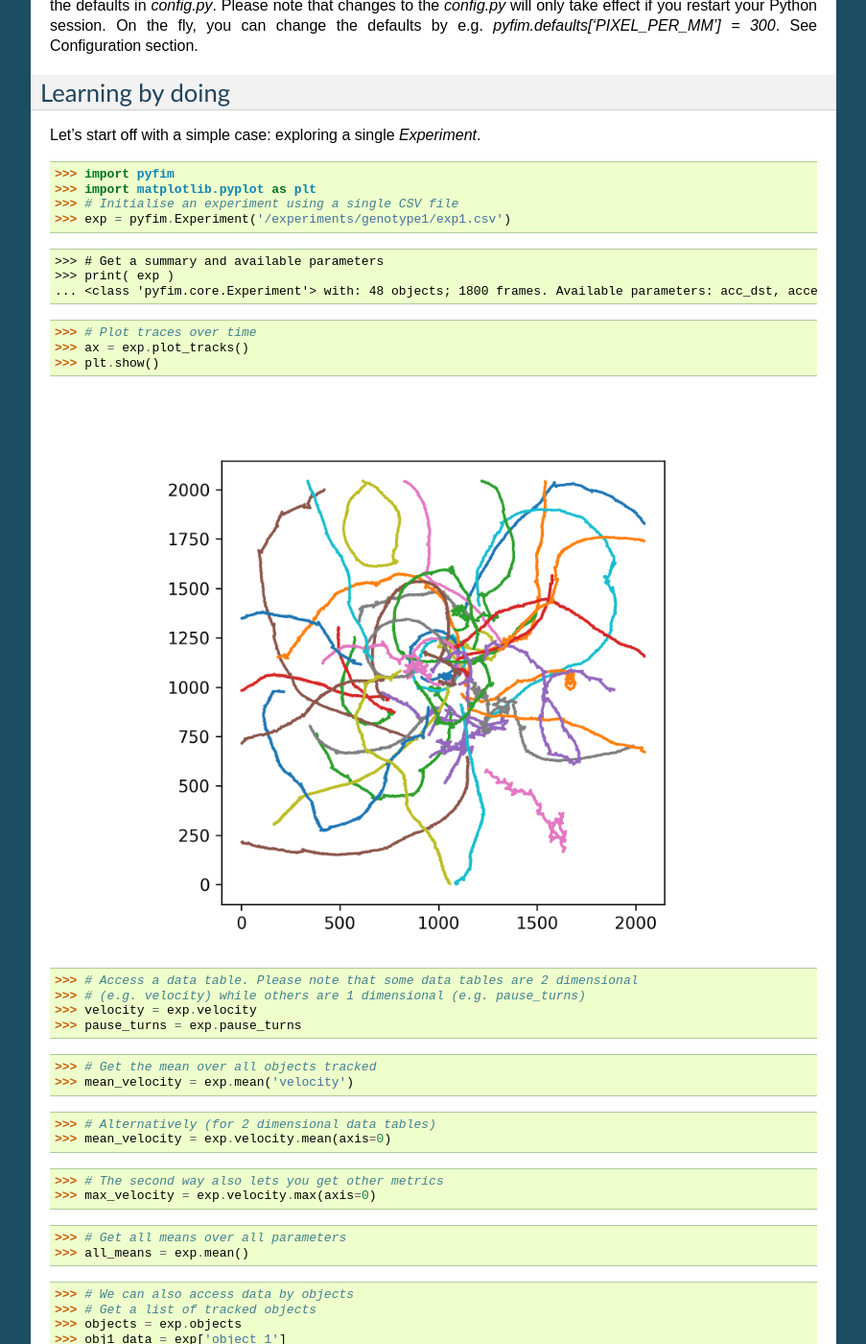
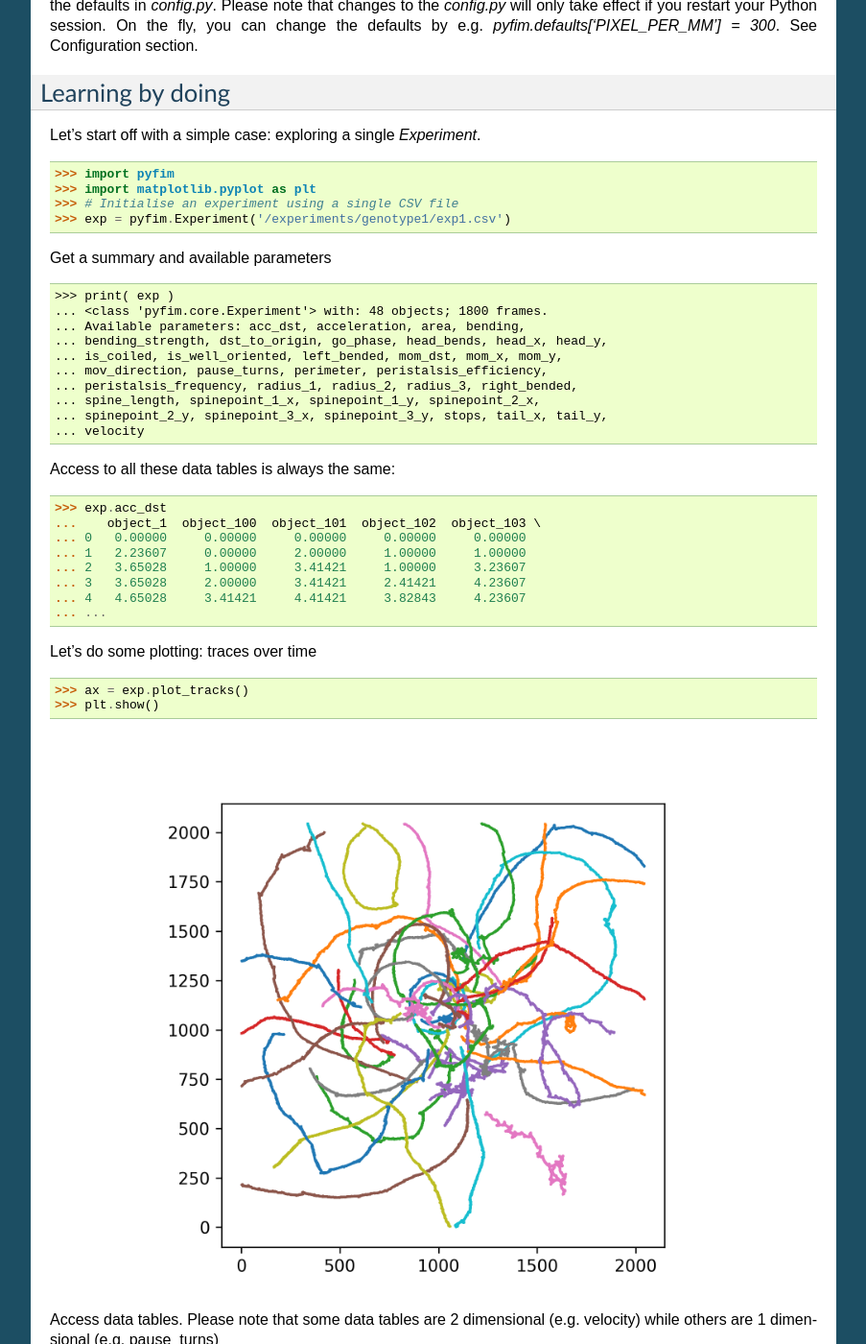
Before and after one commit to schlegelp/pyfim, a Sphinx documentation site: the page built from docs/source/introduction.rst, in a window 1280 px wide and 1400 px high, scrolled down 447 px. Shown: the whole window at 96% size, without its empty margins (198-1101 px from the left). Built offline with Sphinx 7.4.7, drawn with Linux system fonts in a browser that asks for light colours; some of the changed text lies outside the part shown.

Commit message:
docs update

```diff
--- a/docs/source/introduction.rst
+++ b/docs/source/introduction.rst
@@ -36,11 +36,32 @@ Let's start off with a simple case: exploring a single `Experiment`.
 >>> # Initialise an experiment using a single CSV file
 >>> exp = pyfim.Experiment('/experiments/genotype1/exp1.csv')
 
->>> # Get a summary and available parameters
+Get a summary and available parameters
+
 >>> print( exp )
-... <class 'pyfim.core.Experiment'> with: 48 objects; 1800 frames. Available parameters: acc_dst, acceleration, area, bending, bending_strength, dst_to_origin, go_phase, head_bends, head_x, head_y, is_coiled, is_well_oriented, left_bended, mom_dst, mom_x, mom_y, mov_direction, pause_turns, perimeter, peristalsis_efficiency, peristalsis_frequency, radius_1, radius_2, radius_3, right_bended, spine_length, spinepoint_1_x, spinepoint_1_y, spinepoint_2_x, spinepoint_2_y, spinepoint_3_x, spinepoint_3_y, stops, tail_x, tail_y, velocity
+... <class 'pyfim.core.Experiment'> with: 48 objects; 1800 frames.
+... Available parameters: acc_dst, acceleration, area, bending,
+... bending_strength, dst_to_origin, go_phase, head_bends, head_x, head_y,
+... is_coiled, is_well_oriented, left_bended, mom_dst, mom_x, mom_y,
+... mov_direction, pause_turns, perimeter, peristalsis_efficiency,
+... peristalsis_frequency, radius_1, radius_2, radius_3, right_bended,
+... spine_length, spinepoint_1_x, spinepoint_1_y, spinepoint_2_x,
+... spinepoint_2_y, spinepoint_3_x, spinepoint_3_y, stops, tail_x, tail_y,
+... velocity
 
->>> # Plot traces over time
+Access to all these data tables is always the same:
+
+>>> exp.acc_dst
+...    object_1  object_100  object_101  object_102  object_103 \
+... 0   0.00000     0.00000     0.00000     0.00000     0.00000
+... 1   2.23607     0.00000     2.00000     1.00000     1.00000
+... 2   3.65028     1.00000     3.41421     1.00000     3.23607
+... 3   3.65028     2.00000     3.41421     2.41421     4.23607
+... 4   4.65028     3.41421     4.41421     3.82843     4.23607
+... ...
+
+Let's do some plotting: traces over time
+
 >>> ax = exp.plot_tracks()
 >>> plt.show()
 
@@ -49,29 +70,44 @@ Let's start off with a simple case: exploring a single `Experiment`.
    :alt: Tracks
    :align: left
 
->>> # Access a data table. Please note that some data tables are 2 dimensional
->>> # (e.g. velocity) while others are 1 dimensional (e.g. pause_turns)
+Access data tables. Please note that some data tables are 2 dimensional
+(e.g. velocity) while others are 1 dimensional (e.g. pause_turns)
+
 >>> velocity = exp.velocity
 >>> pause_turns = exp.pause_turns
 
->>> # Get the mean over all objects tracked
+Get the mean over all objects tracked
+
 >>> mean_velocity = exp.mean('velocity')
 
->>> # Alternatively (for 2 dimensional data tables)
+Alternatively (for 2 dimensional data tables)
+
 >>> mean_velocity = exp.velocity.mean(axis=0)
 
->>> # The second way also lets you get other metrics
+The second way also lets you get other metrics
+
 >>> max_velocity = exp.velocity.max(axis=0)
 
->>> # Get all means over all parameters
+Get all means over all parameters
+
 >>> all_means = exp.mean()
 
->>> # We can also access data by objects
->>> # Get a list of tracked objects
->>> objects = exp.objects
+We can also access data by objects: get a list of tracked objects
+
+>>> exp.objects
+... ['object_1',
+... 'object_100',
+... 'object_101',
+... 'object_102',
+... 'object_103',
+... ...
+
+Access all parameters for a single object:
+
 >>> obj1_data = exp['object_1']
 
->>> # Get velocity for the 5 objects
+Plot velocity for the first 5 objects
+
 >>> vel = exp.velocity.iloc[:,:5]
 >>> # Smooth over 20 frames
 >>> vel = vel.rolling(window=20).mean()
@@ -86,7 +122,8 @@ Let's start off with a simple case: exploring a single `Experiment`.
    :alt: Velocity over time
    :align: left
 
->>> # Plot some frequency parameters over all objects
+Plot some frequency parameters over all objects
+
 >>> param_to_plot = ['head_bends','pause_turns','stops']
 >>> ax = exp.mean().loc[param_to_plot].T.plot(kind='box')
 >>> ax.set_ylabel('freq [Hz]')
@@ -109,12 +146,14 @@ Next, lets have a look at `Collections`:
 >>> exp1 = pyfim.Experiment(exp1_folder)
 >>> exp2 = pyfim.Experiment(exp2_folder)
 
->>> # Initialise a Collection and add the Experiments
+Initialise a Collection and add the Experiments
+
 >>> coll = pyfim.Collection()
 >>> coll.add_data(exp1, label='genotypeI')
 >>> coll.add_data(exp2, label='genotypeII')
 
->>> # Get a summary of the Collection
+Get a summary of the Collection
+
 >>> coll
 ... <class 'pyfim.core.Collection'> with 3 experiments:
 ...          name  n_objects  n_frames
@@ -123,7 +162,8 @@ Next, lets have a look at `Collections`:
 ... 2  genotypeII         47      1800
 ... Available parameters: tail_x, mom_dst, acc_dst, is_well_oriented, spinepoint_3_y, spine_length, right_bended, spinepoint_1_x, radius_2, peristalsis_frequency, radius_1, acceleration, spinepoint_1_y, area, head_bends, spinepoint_2_y, mom_y, go_phase, peristalsis_efficiency, bending_strength, spinepoint_2_x, tail_y, spinepoint_3_x, velocity, perimeter, pause_turns, head_x, mov_direction, left_bended, dst_to_origin, bending, head_y, is_coiled, radius_3, mom_x, stops
 
->>> # Get and plot a single parameter
+Get and plot a single parameter
+
 >>> mean_acc_dst = coll.acc_dst
 >>> ax = mean_acc_dst.plot(kind='box')
 >>> ax.set_ylabel('accumulated distance')
@@ -134,8 +174,9 @@ Next, lets have a look at `Collections`:
    :alt: Box plot of parameters
    :align: left
 
->>> # Collections have a built-in plotting function that lets you plot
->>> # multiple parameters as boxplots
+Collections have a built-in plotting function that lets you plot multiple
+parameters as boxplots
+
 >>> ax = coll.plot(['head_bends','pause_turns','stops'])
 >>> plt.show()
 
```
Also changed, not shown: 1 other file.
